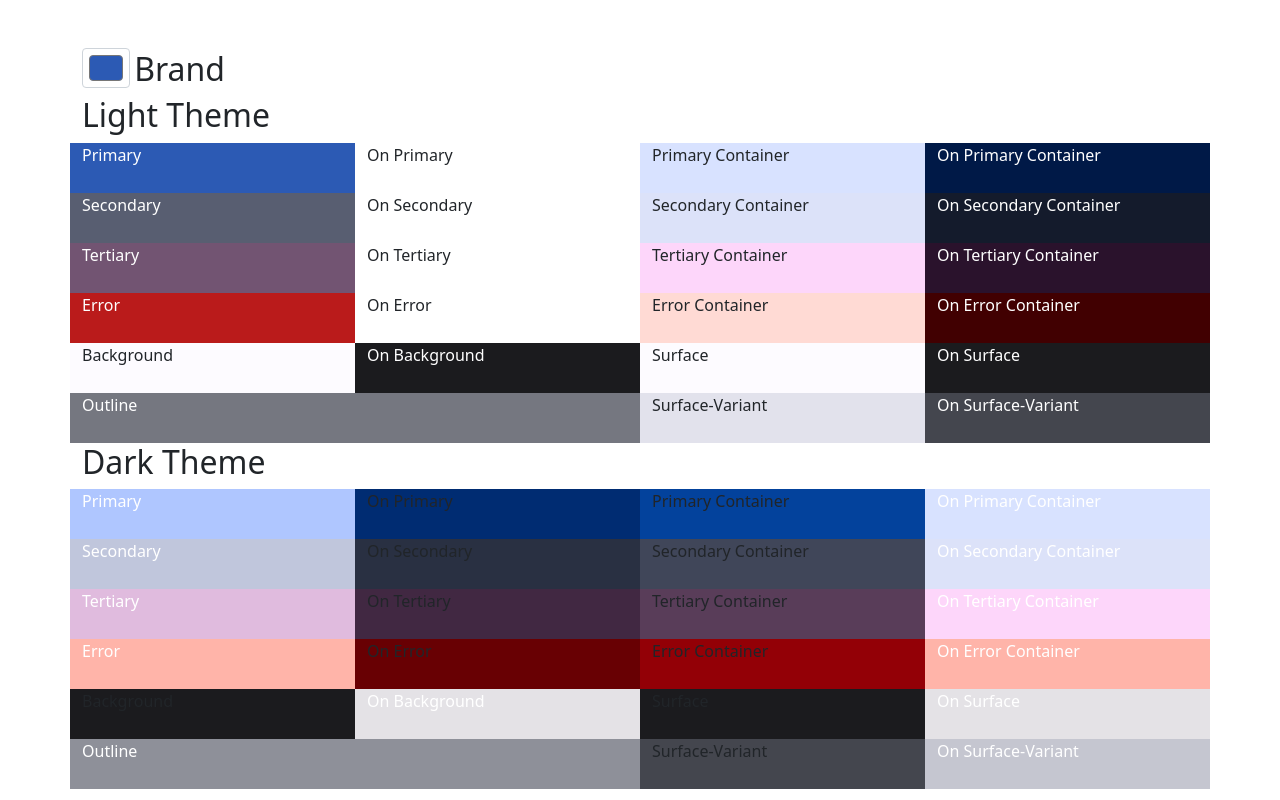
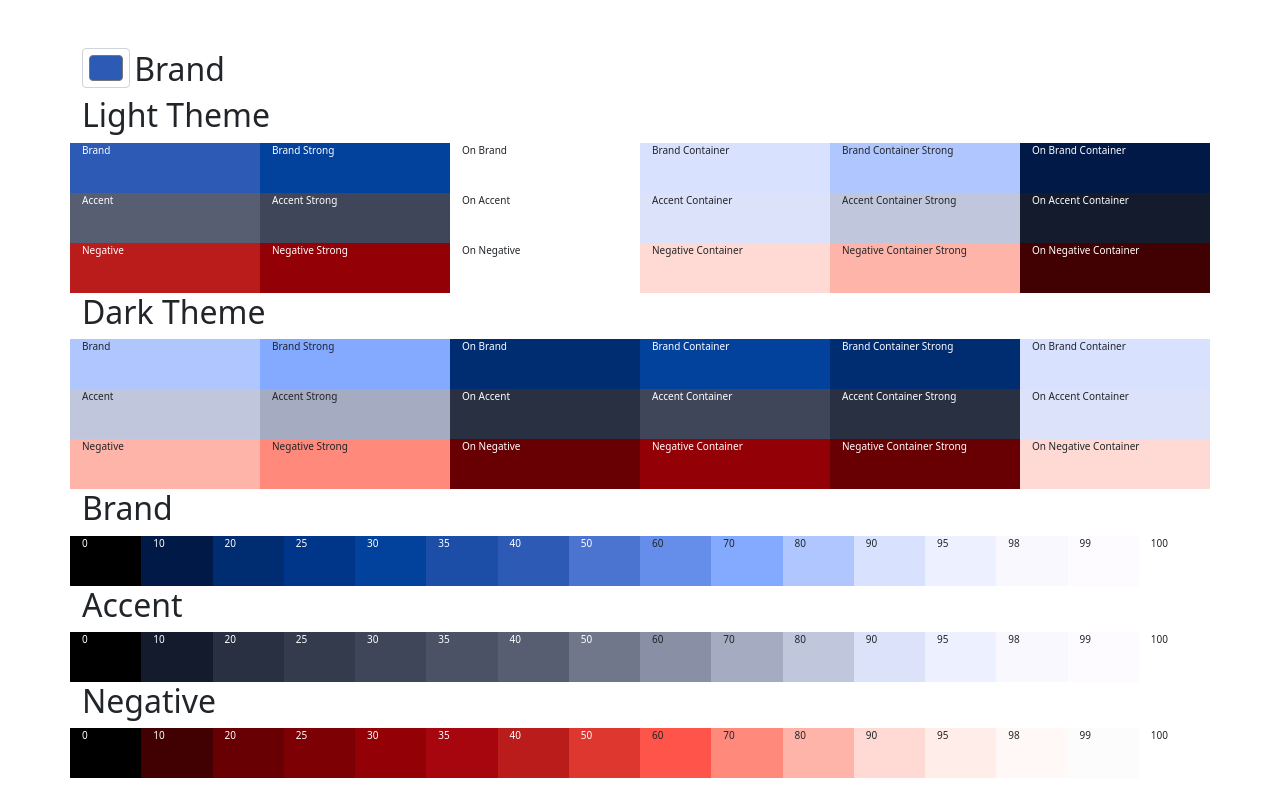
Before and after one commit to PDIS/design-system-color-generater, a website built with webpack: page index.html in a window 1280 px wide. Built offline with nearby package versions, Linux system fonts and the light colour scheme.

Commit message:
Update color

```diff
--- a/index.html
+++ b/index.html
@@ -19,6 +19,9 @@
         width: 3rem !important;
         display: inline-block !important;
       }
+      .col {
+        font-size: 10px;
+      }
     </style>
   </head>
   <body>
@@ -28,7 +31,7 @@
           <input
             type="color"
             class="form-control form-control-color"
-            id="brand"
+            id="negative"
             value="#2c5ab4"
             onchange="update(this)"
           />
@@ -38,96 +41,133 @@
       <div class="light">
         <h2>Light Theme</h2>
         <div class="row">
-          <div class="col primary text-white">Primary</div>
-          <div class="col onPrimary">On Primary</div>
-          <div class="col primaryContainer">Primary Container</div>
-          <div class="col onPrimaryContainer text-white">
-            On Primary Container
+          <div class="col brand text-white">Brand</div>
+          <div class="col brand-strong text-white">Brand Strong</div>
+          <div class="col on-brand">On Brand</div>
+          <div class="col brand-container">Brand Container</div>
+          <div class="col brand-container-strong">Brand Container Strong</div>
+          <div class="col on-brand-container text-white">
+            On Brand Container
           </div>
         </div>
         <div class="row">
-          <div class="col secondary text-white">Secondary</div>
-          <div class="col onSecondary">On Secondary</div>
-          <div class="col secondaryContainer">Secondary Container</div>
-          <div class="col onSecondaryContainer text-white">
-            On Secondary Container
+          <div class="col accent text-white">Accent</div>
+          <div class="col accent-strong text-white">Accent Strong</div>
+          <div class="col on-accent">On Accent</div>
+          <div class="col accent-container">Accent Container</div>
+          <div class="col accent-container-strong">Accent Container Strong</div>
+          <div class="col on-accent-container text-white">
+            On Accent Container
           </div>
         </div>
         <div class="row">
-          <div class="col tertiary text-white">Tertiary</div>
-          <div class="col onTertiary">On Tertiary</div>
-          <div class="col tertiaryContainer">Tertiary Container</div>
-          <div class="col onTertiaryContainer text-white">
-            On Tertiary Container
+          <div class="col negative text-white">Negative</div>
+          <div class="col negative-strong text-white">Negative Strong</div>
+          <div class="col on-negative">On Negative</div>
+          <div class="col negative-container">Negative Container</div>
+          <div class="col negative-container-strong">Negative Container Strong</div>
+          <div class="col on-negative-container text-white">
+            On Negative Container
           </div>
-        </div>
-        <div class="row">
-          <div class="col error text-white">Error</div>
-          <div class="col onError">On Error</div>
-          <div class="col errorContainer">Error Container</div>
-          <div class="col onErrorContainer text-white">On Error Container</div>
-        </div>
-        <div class="row">
-          <div class="col background">Background</div>
-          <div class="col onBackground text-white">On Background</div>
-          <div class="col surface">Surface</div>
-          <div class="col onSurface text-white">On Surface</div>
-        </div>
-        <div class="row">
-          <div class="col-6 outline text-white">Outline</div>
-          <div class="col surfaceVariant">Surface-Variant</div>
-          <div class="col onSurfaceVariant text-white">On Surface-Variant</div>
         </div>
       </div>
       <div class="dark">
         <h2>Dark Theme</h2>
         <div class="row">
-          <div class="col primary text-white">Primary</div>
-          <div class="col onPrimary">On Primary</div>
-          <div class="col primaryContainer">Primary Container</div>
-          <div class="col onPrimaryContainer text-white">
-            On Primary Container
+          <div class="col brand">Brand</div>
+          <div class="col brand-strong">Brand Strong</div>
+          <div class="col on-brand text-white">On Brand</div>
+          <div class="col brand-container text-white">Brand Container</div>
+          <div class="col brand-container-strong text-white">Brand Container Strong</div>
+          <div class="col on-brand-container">
+            On Brand Container
           </div>
         </div>
         <div class="row">
-          <div class="col secondary text-white">Secondary</div>
-          <div class="col onSecondary">On Secondary</div>
-          <div class="col secondaryContainer">Secondary Container</div>
-          <div class="col onSecondaryContainer text-white">
-            On Secondary Container
+          <div class="col accent">Accent</div>
+          <div class="col accent-strong">Accent Strong</div>
+          <div class="col on-accent text-white">On Accent</div>
+          <div class="col accent-container text-white">Accent Container</div>
+          <div class="col accent-container-strong text-white">Accent Container Strong</div>
+          <div class="col on-accent-container">
+            On Accent Container
           </div>
         </div>
         <div class="row">
-          <div class="col tertiary text-white">Tertiary</div>
-          <div class="col onTertiary">On Tertiary</div>
-          <div class="col tertiaryContainer">Tertiary Container</div>
-          <div class="col onTertiaryContainer text-white">
-            On Tertiary Container
+          <div class="col negative">Negative</div>
+          <div class="col negative-strong">Negative Strong</div>
+          <div class="col on-negative text-white">On Negative</div>
+          <div class="col negative-container text-white">Negative Container</div>
+          <div class="col negative-container-strong text-white">Negative Container Strong</div>
+          <div class="col on-negative-container">
+            On Negative Container
           </div>
         </div>
-        <div class="row">
-          <div class="col error text-white">Error</div>
-          <div class="col onError">On Error</div>
-          <div class="col errorContainer">Error Container</div>
-          <div class="col onErrorContainer text-white">On Error Container</div>
+      </div>
+      <div class="tonal-palettes">
+        <h2>Brand</h2>
+        <div class="row brand">
+          <div class="col tone0 text-white">0</div>
+          <div class="col tone10 text-white">10</div>
+          <div class="col tone20 text-white">20</div>
+          <div class="col tone25 text-white">25</div>
+          <div class="col tone30 text-white">30</div>
+          <div class="col tone35 text-white">35</div>
+          <div class="col tone40 text-white">40</div>
+          <div class="col tone50 text-white">50</div>
+          <div class="col tone60">60</div>
+          <div class="col tone70">70</div>
+          <div class="col tone80">80</div>
+          <div class="col tone90">90</div>
+          <div class="col tone95">95</div>
+          <div class="col tone98">98</div>
+          <div class="col tone99">99</div>
+          <div class="col tone100">100</div>
         </div>
-        <div class="row">
-          <div class="col background">Background</div>
-          <div class="col onBackground text-white">On Background</div>
-          <div class="col surface">Surface</div>
-          <div class="col onSurface text-white">On Surface</div>
+        <div class="row accent">
+          <h2>Accent</h2>
+          <div class="col tone0 text-white">0</div>
+          <div class="col tone10 text-white">10</div>
+          <div class="col tone20 text-white">20</div>
+          <div class="col tone25 text-white">25</div>
+          <div class="col tone30 text-white">30</div>
+          <div class="col tone35 text-white">35</div>
+          <div class="col tone40 text-white">40</div>
+          <div class="col tone50 text-white">50</div>
+          <div class="col tone60">60</div>
+          <div class="col tone70">70</div>
+          <div class="col tone80">80</div>
+          <div class="col tone90">90</div>
+          <div class="col tone95">95</div>
+          <div class="col tone98">98</div>
+          <div class="col tone99">99</div>
+          <div class="col tone100">100</div>
         </div>
-        <div class="row">
-          <div class="col-6 outline text-white">Outline</div>
-          <div class="col surfaceVariant">Surface-Variant</div>
-          <div class="col onSurfaceVariant text-white">On Surface-Variant</div>
+        <div class="row negative">
+          <h2>Negative</h2>
+          <div class="col tone0 text-white">0</div>
+          <div class="col tone10 text-white">10</div>
+          <div class="col tone20 text-white">20</div>
+          <div class="col tone25 text-white">25</div>
+          <div class="col tone30 text-white">30</div>
+          <div class="col tone35 text-white">35</div>
+          <div class="col tone40 text-white">40</div>
+          <div class="col tone50 text-white">50</div>
+          <div class="col tone60">60</div>
+          <div class="col tone70">70</div>
+          <div class="col tone80">80</div>
+          <div class="col tone90">90</div>
+          <div class="col tone95">95</div>
+          <div class="col tone98">98</div>
+          <div class="col tone99">99</div>
+          <div class="col tone100">100</div>
         </div>
       </div>
     </div>
     <script src="https://cdn.jsdelivr.net/npm/jquery@3.6.0/dist/jquery.min.js"></script>
     <script src="dist/js/material-color-utilities-webpack.js"></script>
     <script>
-      update(document.getElementById("brand"));
+      update(document.getElementById("negative"));
       function update(e) {
         var result = themeFromSourceColor(e.value);
         Object.entries(result.light).forEach(([key, value]) => {
@@ -136,6 +176,15 @@
         Object.entries(result.dark).forEach(([key, value]) => {
           $(".dark ." + key).css("background-color", value);
         });
+        Object.entries(result.tonalPalettes.brand).forEach(([key, value]) => {
+          $(".brand ." + key).css("background-color", value);
+        });
+        Object.entries(result.tonalPalettes.accent).forEach(([key, value]) => {
+          $(".accent ." + key).css("background-color", value);
+        });
+        Object.entries(result.tonalPalettes.negative).forEach(([key, value]) => {
+          $(".negative ." + key).css("background-color", value);
+        });
       }
     </script>
   </body>
--- a/index.js
+++ b/index.js
@@ -2,17 +2,48 @@ import {
   argbFromHex,
   themeFromSourceColor,
   hexFromArgb,
+  CorePalette,
 } from "@material/material-color-utilities";
 
 window.themeFromSourceColor = function (a, b) {
   const theme = themeFromSourceColor(argbFromHex(a));
-  const result = { light: {}, dark: {} };
-  console.log(theme.schemes.light.props);
+  const result = {
+    tonalPalettes: {},
+    light: {},
+    dark: {},
+  };
+  const core = CorePalette.of(argbFromHex(a));
+  const colors = { brand: "a1", accent: "a2", negative: "error" };
+  const tones = [
+    0, 10, 20, 25, 30, 35, 40, 50, 60, 70, 80, 90, 95, 98, 99, 100,
+  ];
+  Object.entries(colors).forEach(([key, value]) => {
+    result.tonalPalettes[key] = {};
+    tones.forEach((t) => {
+      result.tonalPalettes[key]["tone" + t] = hexFromArgb(core[value].tone(t));
+    });
+
+    result.light[key] = result.tonalPalettes[key].tone40;
+    result.light[`${key}-strong`] = result.tonalPalettes[key].tone30;
+    result.light[`on-${key}`] = result.tonalPalettes[key].tone100;
+    result.light[`${key}-container`] = result.tonalPalettes[key].tone90;
+    result.light[`${key}-container-strong`] = result.tonalPalettes[key].tone80;
+    result.light[`on-${key}-container`] = result.tonalPalettes[key].tone10;
+
+    result.dark[key] = result.tonalPalettes[key].tone80;
+    result.dark[`${key}-strong`] = result.tonalPalettes[key].tone70;
+    result.dark[`on-${key}`] = result.tonalPalettes[key].tone20;
+    result.dark[`${key}-container`] = result.tonalPalettes[key].tone30;
+    result.dark[`${key}-container-strong`] = result.tonalPalettes[key].tone20;
+    result.dark[`on-${key}-container`] = result.tonalPalettes[key].tone90;
+  });
+  console.log(result);
+  /*
   Object.entries(theme.schemes.light.props).forEach(([key, value]) => {
     result.light[key] = hexFromArgb(value);
   });
   Object.entries(theme.schemes.dark.props).forEach(([key, value]) => {
     result.dark[key] = hexFromArgb(value);
-  });
+  });*/
   return result;
 };
```
Also changed, not shown: dist/js/material-color-utilities-webpack.js.
